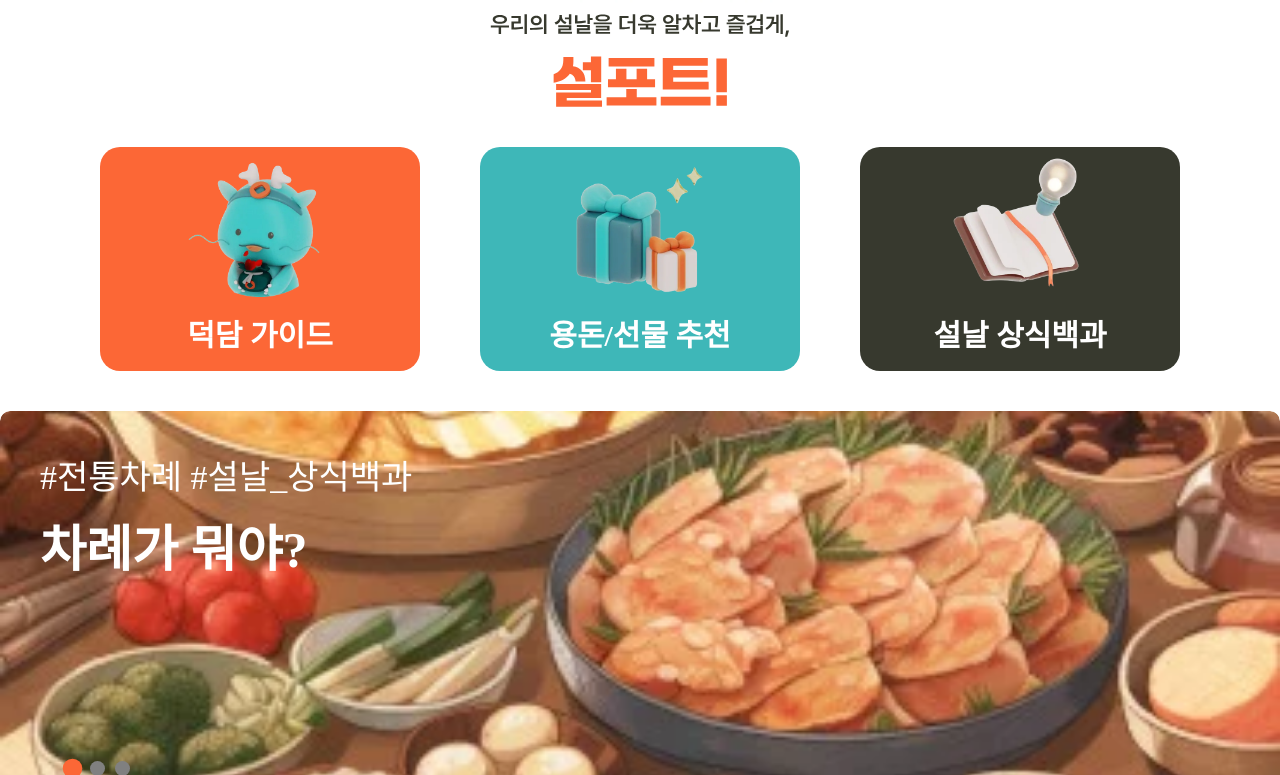
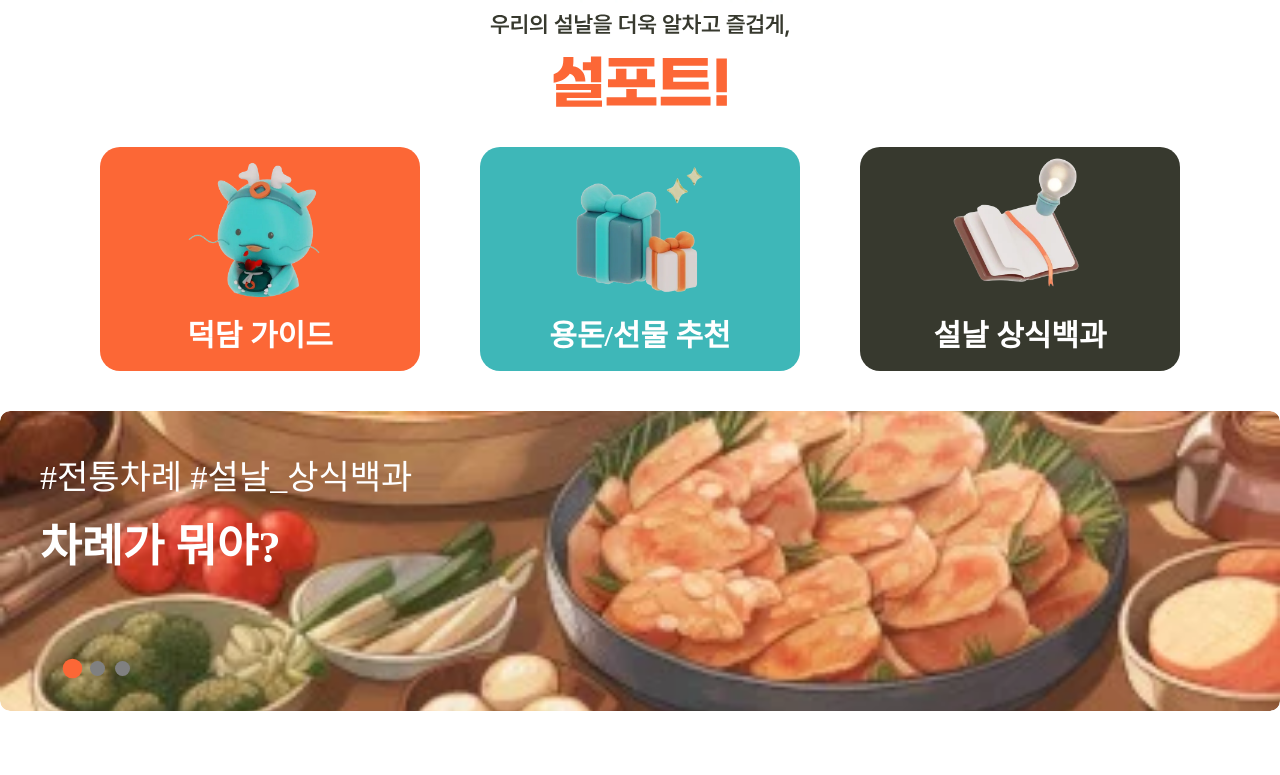
Before and after one commit to seok-hyung/sulpport_frontend, a React (Create React App) app: page / in a window 1280 px wide. Shown: the part 341-1116 px from the top of the page. Built offline with nearby package versions, Linux system fonts and the light colour scheme; a web font is replaced by a local one.

Commit message:
:recycle:Refactor: transient props 적용 및 오타수정

```diff
--- a/src/components/carousel/MainCarousel.jsx
+++ b/src/components/carousel/MainCarousel.jsx
@@ -49,10 +49,10 @@ const MainCarousel = () => {
       >
         {itemLists.map((item) => (
           <CarouselItem key={item.id} style={{ backgroundImage: `url(${item.url})` }}>
-            <dic className="txtDiv">
+            <div className="txtDiv">
               <small>{item.tags}</small>
               <p>{item.txt}</p>
-            </dic>
+            </div>
           </CarouselItem>
         ))}
       </CarouselContainer>
@@ -61,7 +61,7 @@ const MainCarousel = () => {
           <Button
             key={index}
             onClick={() => moveToSlide(index)}
-            active={index === currentIndex}
+            $active={index === currentIndex}
             aria-label={`슬라이드 ${index + 1}`}
           />
         ))}
@@ -84,15 +84,11 @@ const CarouselContainer = styled.div`
   max-width: 1300px;
   border-radius: 10px;
   position: relative;
-  @media (max-width: 430px) {
-    width: 100vw;
-    height: 200px;
-  }
 `;
 
 const CarouselItem = styled.div`
   flex: 0 0 100%;
-  height: 400px;
+  height: 300px;
   cursor: grab;
   scroll-snap-align: start;
   scroll-snap-stop: always;
@@ -105,7 +101,7 @@ const CarouselItem = styled.div`
   border-radius: 10px;
   @media (max-width: 430px) {
     width: 100%;
-    height: 200px;
+    height: 180px;
   }
 
   .txtDiv {
@@ -113,7 +109,7 @@ const CarouselItem = styled.div`
     top: 50px;
     left: 40px;
     @media (max-width: 430px) {
-      top: 30px;
+      top: 25px;
       left: 25px;
     }
     small {
@@ -128,11 +124,11 @@ const CarouselItem = styled.div`
       }
     }
     p {
-      font-size: 50px;
+      font-size: 45px;
       color: white;
       font-weight: 900;
       @media (max-width: 430px) {
-        font-size: 28px;
+        font-size: 26px;
       }
     }
   }
@@ -160,14 +156,14 @@ const Button = styled.button`
   transition: all 0.3s ease;
   box-sizing: border-box;
   ${(props) =>
-    props.active &&
+    props.$active &&
     `
     padding: 5px;
     scale:1.3;
     background-color: var(--main-color);
   `}
   @media (max-width: 430px) {
-    width: 10px;
-    height: 10px;
+    width: 12px;
+    height: 12px;
   }
 `;
```
